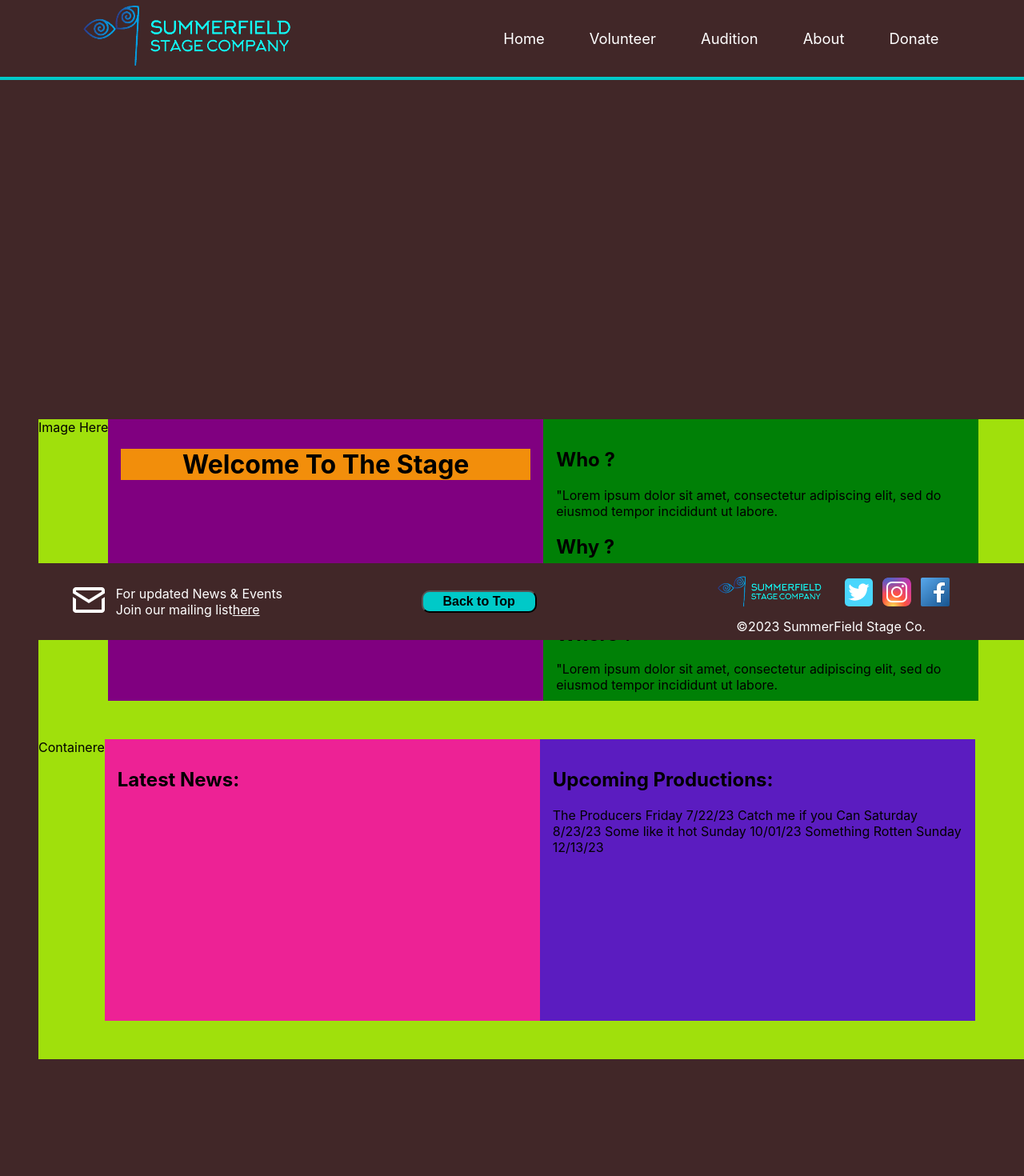
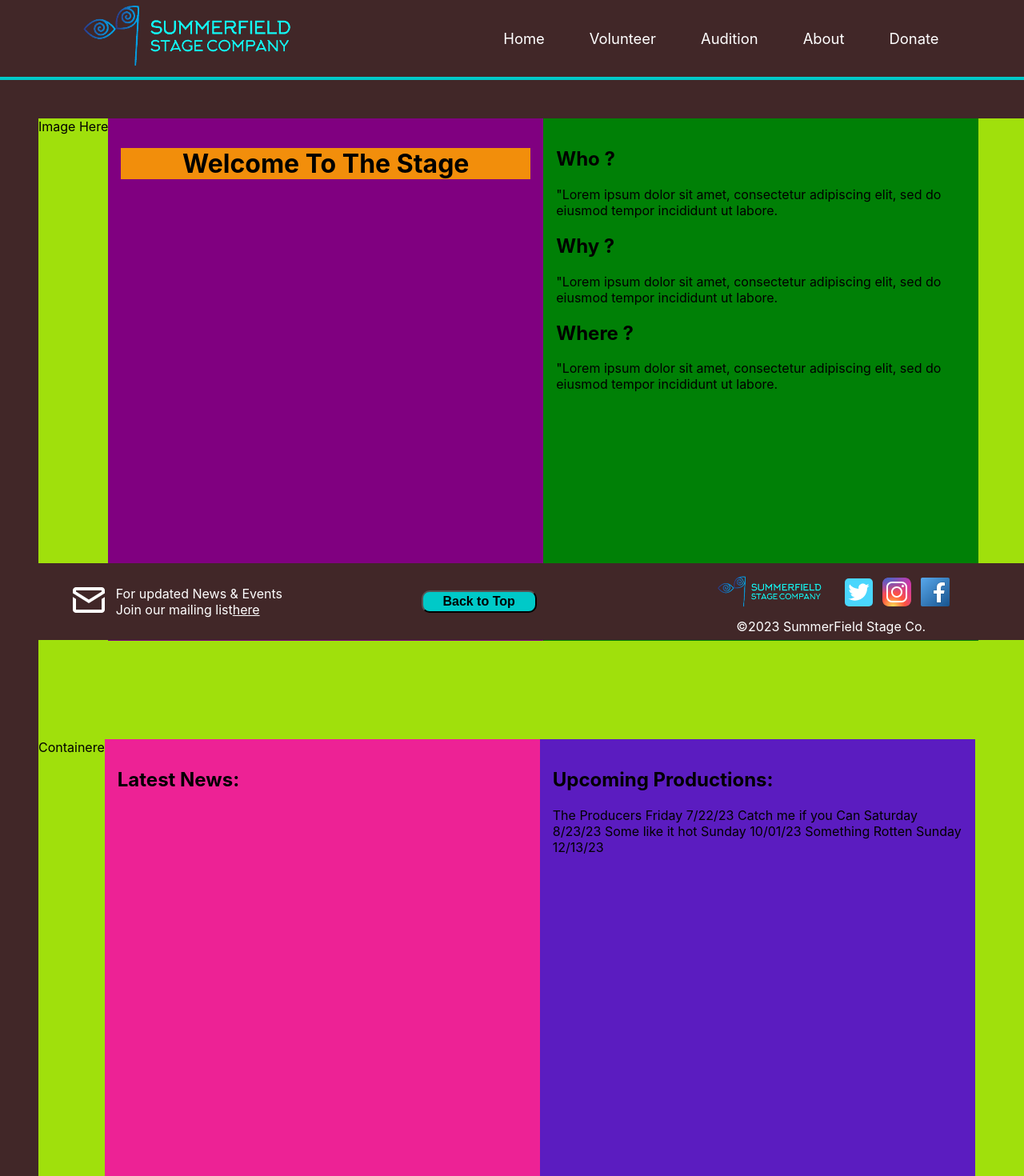
Before and after one commit to salvat36/summerfield, a React (Create React App) app in the folder client/: page / in a window 1280 px wide. Shown: the top 1470 px of the page at 80% size. Built offline with nearby package versions, Linux system fonts and the light colour scheme.

Commit message:
adjusted vh to allow for y scroll

```diff
--- a/client/src/components/Home.css
+++ b/client/src/components/Home.css
@@ -13,7 +13,7 @@
 #topImageContainer {
   background-color: #a0e00c;
   display: flex;
-  height: 50vh;
+  height: 100vh;
   width: 100vw;
   margin-top: 3rem;
 }
@@ -44,7 +44,7 @@
 #bottomContainer {
   background-color: #a0e00c;
   display: flex;
-  height: 50vh;
+  height: 100vh;
   width: 100vw;
 }
 
```
